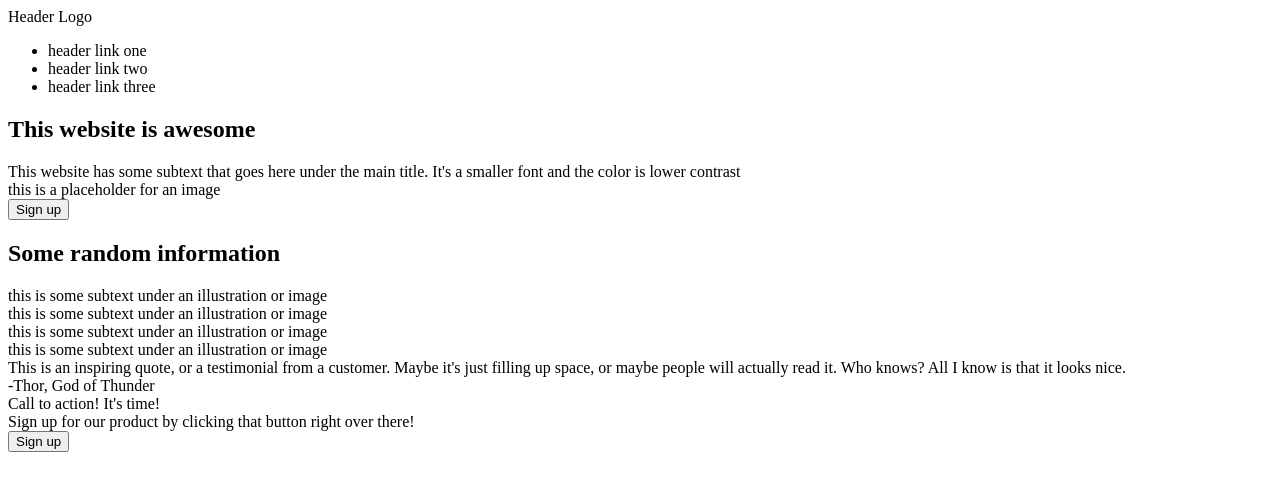
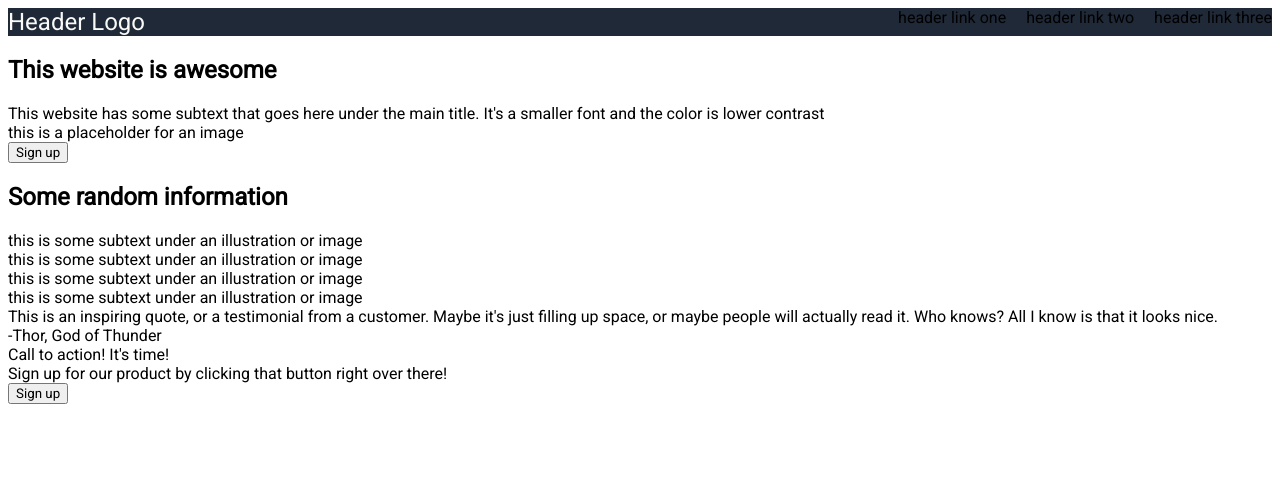
Before and after one commit to Fletch95/landing-page-project, a plain HTML site: page index.html in a window 1280 px wide. Drawn offline with Linux system fonts and the light colour scheme.

Commit message:
Add style.css and specification

```diff
--- a/index.html
+++ b/index.html
@@ -4,11 +4,13 @@
     <meta charset="UTF-8">
     <meta http-equiv="X-UA-Compatible" content="IE=edge">
     <meta name="viewport" content="width=device-width, initial-scale=1.0">
+    <link rel="stylesheet" href="style.css">
+    <link rel="stylesheet" href="https://fonts.googleapis.com/css?family=Roboto">
     <title>Landing Page</title>
 </head>
 <body>
     <header>
-        <div>Header Logo</div>
+        <div class="logo">Header Logo</div>
         <ul>
             <li>header link one</li>
             <li>header link two</li>
--- /dev/null
+++ b/style.css
@@ -0,0 +1,25 @@
+* {
+    font-family: roboto, sans-serif;
+}
+
+ul {
+    list-style-type: none;
+    margin: 0;
+    padding: 0;
+}
+
+header {
+    display: flex;
+    justify-content: space-between;
+    background-color: #1f2937;
+}
+
+.logo {
+    font-size: 24px;
+    color: #f9faf8;
+}
+
+header ul {
+    display: flex;
+    gap: 20px;
+}
```
Also changed, not shown: specification/colors_and_stuff.png (added), specification/odin-project.png (added).
